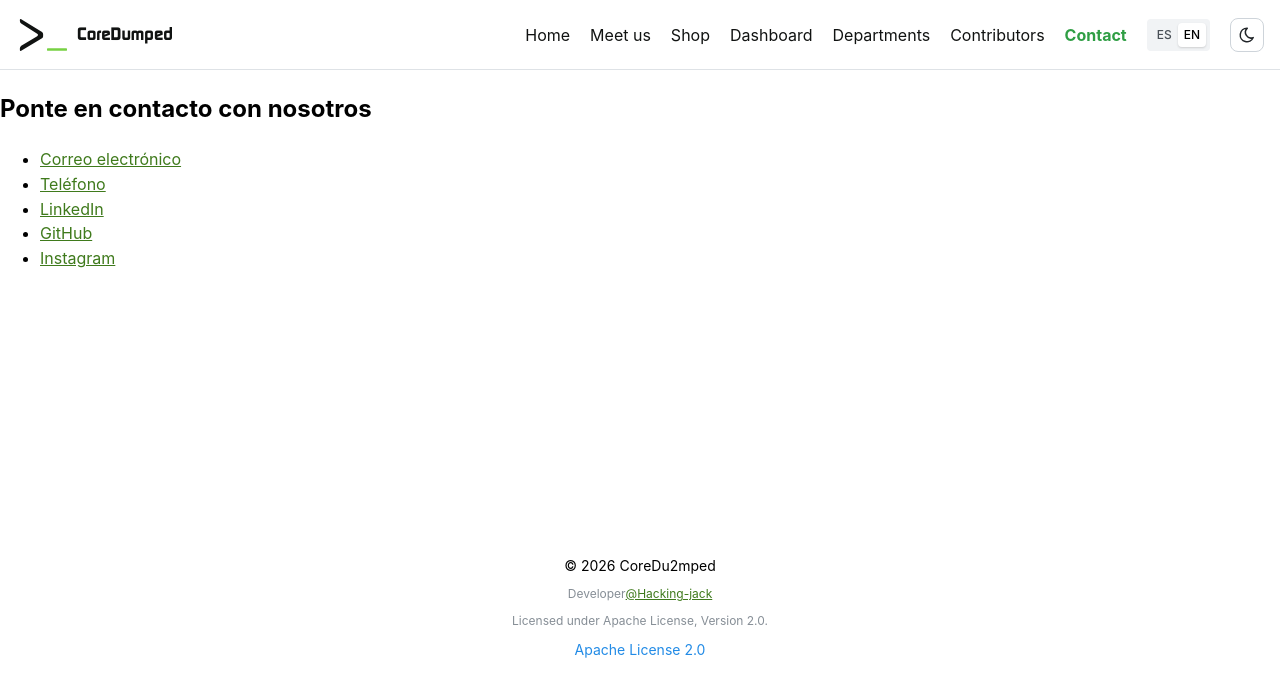
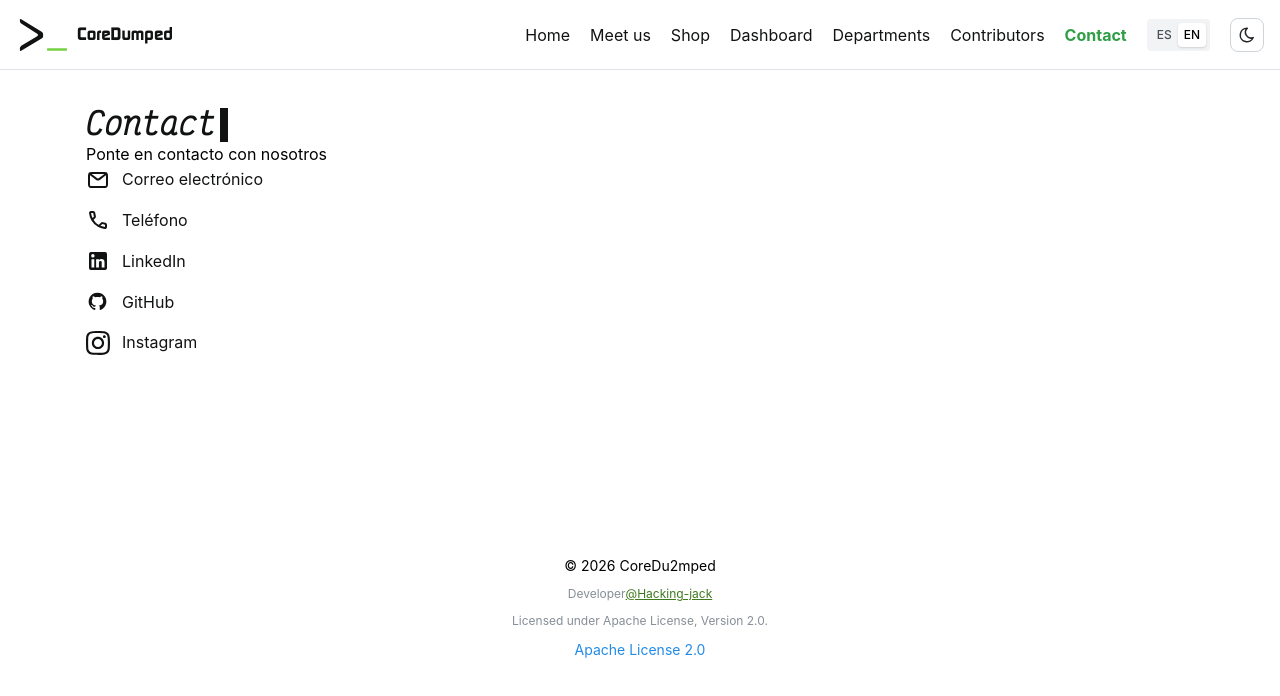
Before and after one commit to CoreDumped-ETSISI/2026-website, a React (Vite) app: page /contacto in a window 1280 px wide. Shown: the top 696 px of the page. Built offline with nearby package versions, Linux system fonts and the light colour scheme.

Commit message:
Añade iconos a la página de Contacto
Sprite public/svg/contacto.svg con los iconos de correo, teléfono, LinkedIn, GitHub e Instagram (en currentColor, sirve de plantilla para añadir más). Los enlaces mailto y tel ya no abren pestaña nueva.

```diff
--- /dev/null
+++ b/src/pages/Contacto/Contacto.css
@@ -0,0 +1,24 @@
+#contacto-page {
+
+    & .contact-list {
+        display: flex;
+        flex-direction: column;
+        gap: 1rem;
+    }
+
+    & .contact-list>a {
+        display: inline-flex;
+        align-items: center;
+        gap: 0.75rem;
+        width: fit-content;
+        color: var(--text);
+        text-decoration: none;
+        transition: color 0.2s ease;
+        transition: transform 0.3s ease-in-out;
+    }
+
+    & .contact-list>a:hover {
+        color: var(--accent);
+        transform: scale(1.2);
+    }
+}
--- a/src/pages/Contacto/Contacto.jsx
+++ b/src/pages/Contacto/Contacto.jsx
@@ -1,35 +1,76 @@
+import { Container } from "@mantine/core"
+import "./Contacto.css"
+import { T } from "../../i18n/lang"
+import TerminalTypingTitle from "../../components/Animaciones/TerminalTypingTitle";
+import UseSvg from "../../common/svg/UseSvg";
+const contacts = [
+    {
+        href: "mailto:contacto@tudominio.com",
+        content: "Correo electrónico",
+        icon: "gmail",
+        pathSpray: "/svg/contacto.svg",
+        titleSvg: ""
+    },
+    {
+        href: "tel:+34910000000",
+        content: "Teléfono",
+        icon: "phone",
+        pathSpray: "/svg/contacto.svg",
+        titleSvg: ""
+    },
+    {
+        href: "https://www.linkedin.com/",
+        content: "LinkedIn",
+        icon: "linkedin",
+        pathSpray: "/svg/contacto.svg",
+        titleSvg: ""
+    },
+    {
+        href: "https://github.com/",
+        content: "GitHub",
+        icon: "github",
+        pathSpray: "/svg/contacto.svg",
+        titleSvg: ""
+    },
+    {
+        href: "https://www.instagram.com/",
+        content: "Instagram",
+        icon: "instagram",
+        pathSpray: "/svg/contacto.svg",
+        titleSvg: ""
+    },
+]
+
 function Contacto() {
     return (
         <section id="contacto-page">
-            <h2>Ponte en contacto con nosotros</h2>
+            <Container size="lg" py="xl" pb={120}>
 
-            <ul>
-                <li>
-                    <a href="mailto:contacto@tudominio.com">
-                        Correo electrónico
-                    </a>
-                </li>
-                <li>
-                    <a href="tel:+34910000000">
-                        Teléfono
-                    </a>
-                </li>
-                <li>
-                    <a href="https://www.linkedin.com/" target="_blank" rel="noopener noreferrer">
-                        LinkedIn
-                    </a>
-                </li>
-                <li>
-                    <a href="https://github.com/" target="_blank" rel="noopener noreferrer">
-                        GitHub
-                    </a>
-                </li>
-                <li>
-                    <a href="https://www.instagram.com/" target="_blank" rel="noopener noreferrer">
-                        Instagram
-                    </a>
-                </li>
-            </ul>
+                <TerminalTypingTitle><T>Contacto</T></TerminalTypingTitle>
+
+                <T>Ponte en contacto con nosotros</T>
+                <div className="contact-list">
+                    {
+                        contacts.map((contact, index) => (
+                            <a
+                                key={index}
+                                href={contact.href}
+                                {...(contact.href.startsWith("http") && { target: "_blank", rel: "noopener noreferrer" })}
+                            >
+                                <UseSvg
+                                    icon={contact.icon}
+                                    pathSpray={contact.pathSpray}
+                                    titleSvg={contact.titleSvg}
+                                    style={{ width: 24, height: 24 }}
+                                />
+                                <T>
+                                    {contact.content}
+                                </T>
+                            </a>
+                        ))
+                    }
+                </div>
+            </Container>
         </section>
     )
 }
```
Also changed, not shown: public/svg/contacto.svg (added).
